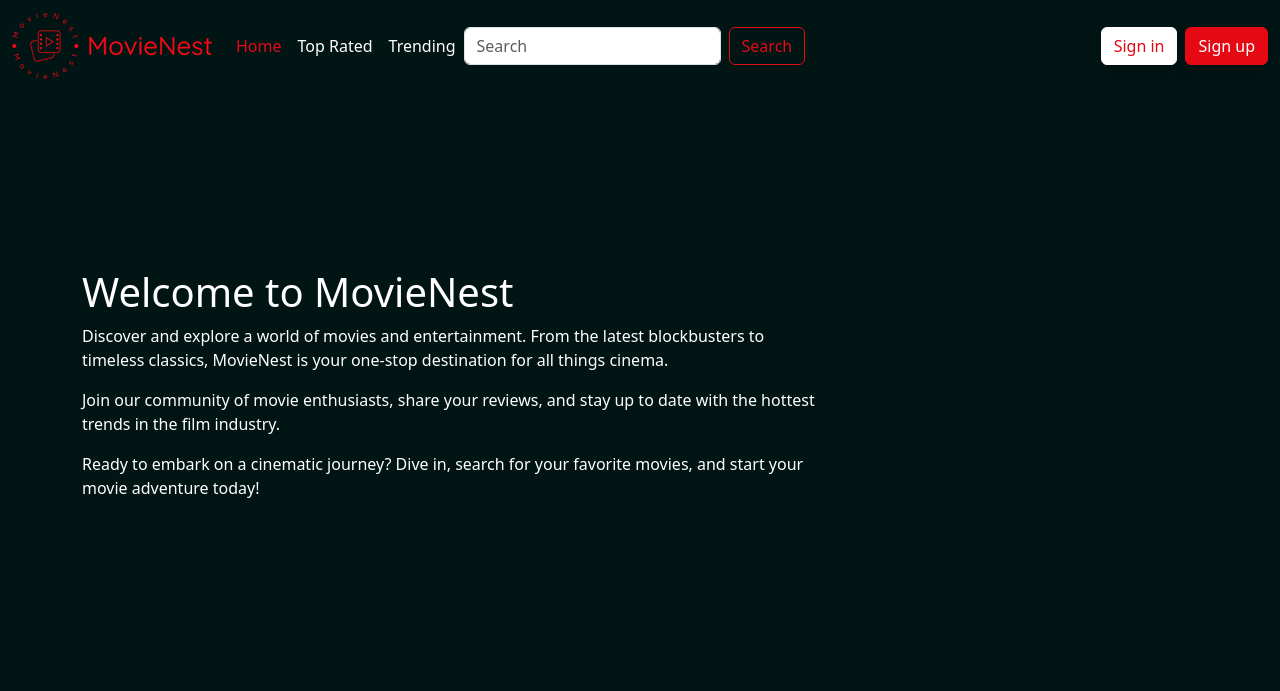
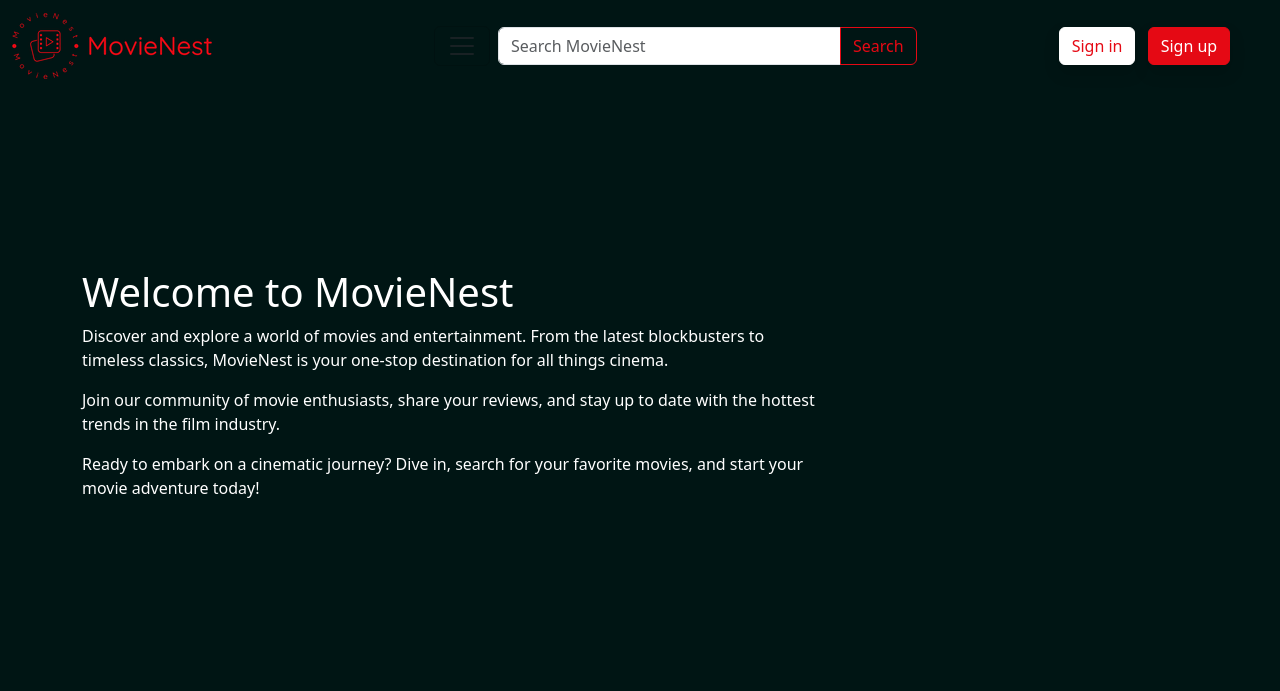
Before and after one commit to SorinPan/movie-nest, a Django app: page / in a window 1280 px wide. Shown: the top 691 px of the page. Run offline with Django 4.2, Linux system fonts and the light colour scheme; some libraries are stand-ins or nearby versions.

Commit message:
Change search bar and add offcanvas menu

```diff
--- a/templates/base.html
+++ b/templates/base.html
@@ -20,13 +20,26 @@
     <title>MovieNest</title>
 </head>
 <body>
-    <nav class="navbar navbar-expand-lg ">
+    <nav class="navbar">
         <div class="container-fluid">
           <a class="navbar-brand" href="#"><img src="{% static 'images/movienest-logo.png' %}" alt="Logo of MovieNest website" ></a>
-          <button class="navbar-toggler" type="button" data-bs-toggle="collapse" data-bs-target="#navbarNav" aria-controls="navbarNav" aria-expanded="false" aria-label="Toggle navigation">
+          <div class="d-flex align-items-center col-lg-4">
+            <button class="navbar-toggler me-2" type="button" data-bs-toggle="offcanvas" data-bs-target="#offcanvasNavbar" aria-controls="offcanvasNavbar" aria-label="Toggle navigation">
               <span class="navbar-toggler-icon"></span>
             </button>
-          <div class="collapse navbar-collapse" id="navbarNav">
+            <form class="d-flex col-lg-12" role="search">
+              <div class="input-group">
+                <input class="form-control" type="search" placeholder="Search MovieNest" aria-label="Search">
+                <button class="btn btn-outline-primary btn-search" type="submit">Search</button>
+              </div>
+            </form>
+          </div>
+          <div class="offcanvas offcanvas-top" tabindex="-1" id="offcanvasNavbar" aria-labelledby="offcanvasNavbarLabel">
+            <div class="offcanvas-header">
+              <h5 class="offcanvas-title" id="offcanvasNavbarLabel">Menu</h5>
+              <button type="button" class="btn-close" data-bs-dismiss="offcanvas" aria-label="Close"></button>
+            </div>
+            <div class="offcanvas-body">
               <ul class="navbar-nav">
                 <li class="nav-item">
                   <a class="nav-link active" aria-current="page" href="{% url 'home' %}">Home</a>
@@ -38,13 +51,12 @@
                   <a class="nav-link" href="#">Trending</a>
                 </li>
               </ul>
-            <form class="d-flex" role="search">
-                <input class="form-control me-2" type="search" placeholder="Search" aria-label="Search">
-                <button class="btn btn-outline-primary btn-search" type="submit">Search</button>
-            </form>
             </div>
+          </div>
+          <div class="col-lg-2">
             <a class="btn btn-primary shadow btn-signin me-2" role="button" href="#">Sign in</a>
             <a class="btn btn-primary shadow btn-signup" role="button" href="#">Sign up</a>
+          </div>
         </div>
     </nav>
 
```
Lines whose indentation alone changed are shown as unchanged.
